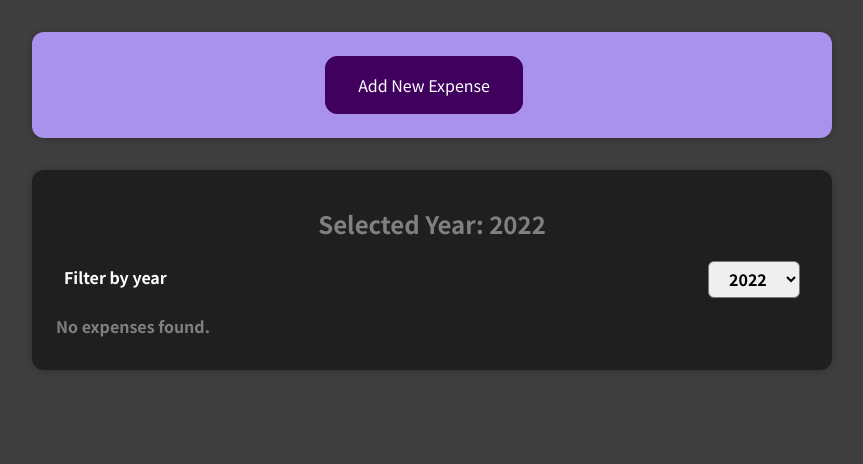
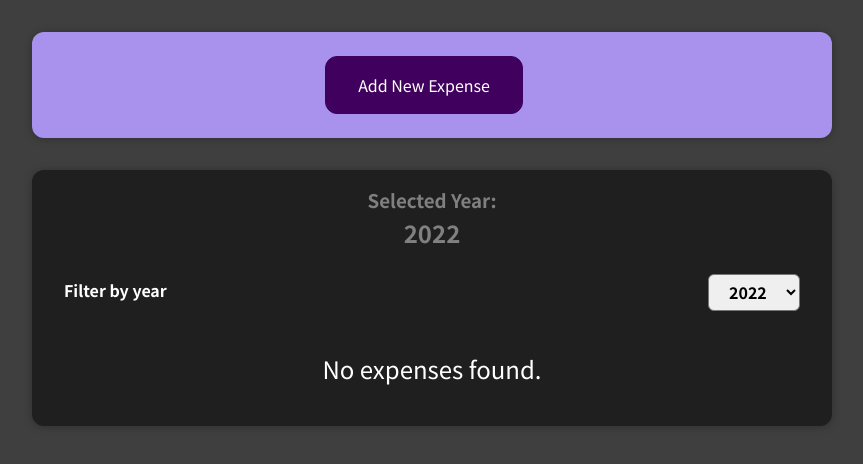
Before and after one commit to EPantelaios/expenses-tasker, a React (Create React App) app: page / in a window 1280 px wide. Shown: the top 464 px of the page, without its empty margins (208-1071 px from the left). Built offline with nearby package versions, Linux system fonts and the light colour scheme.

Commit message:
feat: inline styling 'Selected Year' header

```diff
--- a/src/components/Expenses/Expenses.js
+++ b/src/components/Expenses/Expenses.js
@@ -19,8 +19,24 @@ const Expenses = ({ props }) => {
 
   return (
     <Card className="expenses">
-      <h2 style={{ color: 'grey', textAlign: 'center' }}>
-        Selected Year: {filteredYear}
+      <h3
+        style={{
+          color: 'grey',
+          textAlign: 'center',
+          margin: '0',
+        }}
+      >
+        Selected Year:
+      </h3>
+      <h2
+        style={{
+          color: 'grey',
+          textAlign: 'center',
+          paddingBottom: '.5rem',
+          margin: '0.1rem',
+        }}
+      >
+        {filteredYear}
       </h2>
       <ExpensesFilter
         selected={filteredYear}
@@ -43,7 +59,13 @@ const Expenses = ({ props }) => {
           )
         ) : (
           <p
-            style={{ color: 'grey', fontWeight: 'bold', margin: 'auto 0.5rem' }}
+            style={{
+              color: 'white',
+              fontSize: '1.5rem',
+              paddingTop: '1rem',
+              display: 'flex',
+              justifyContent: 'center',
+            }}
           >
             No expenses found.
           </p>
```
